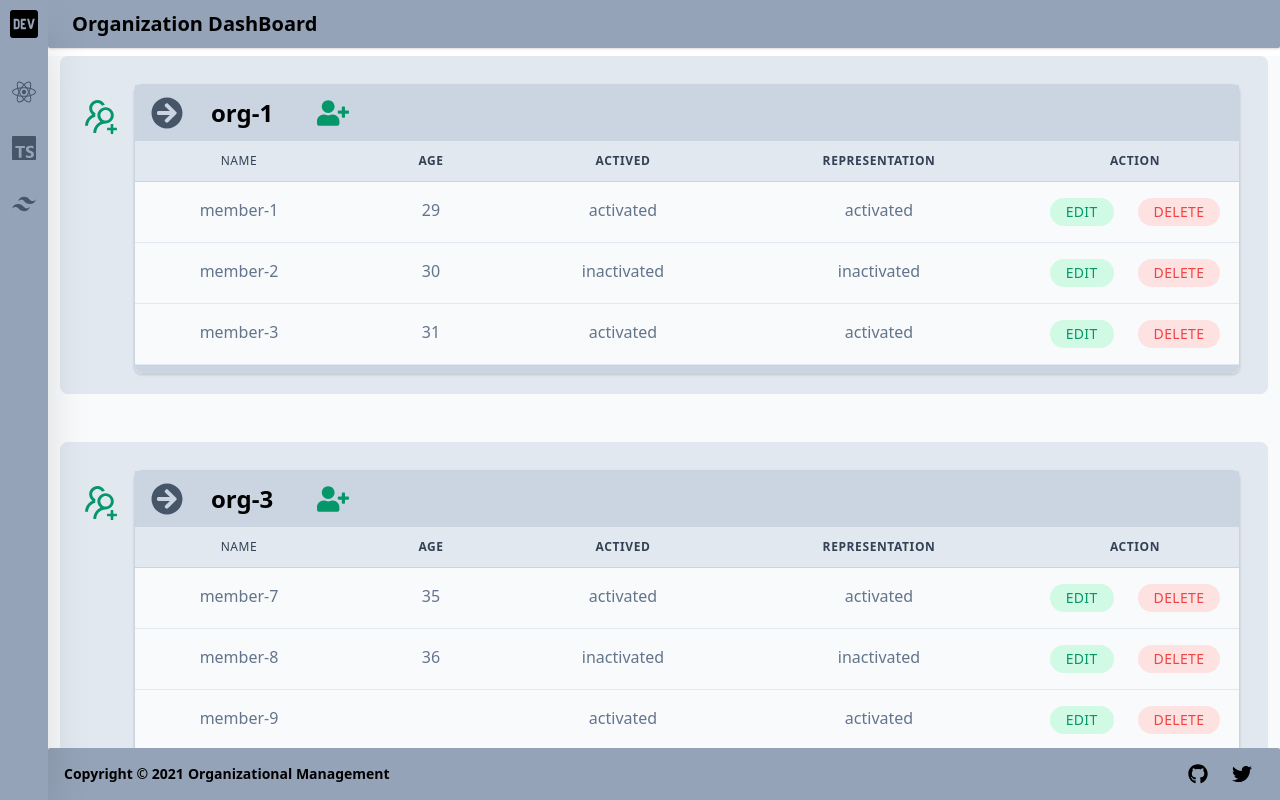
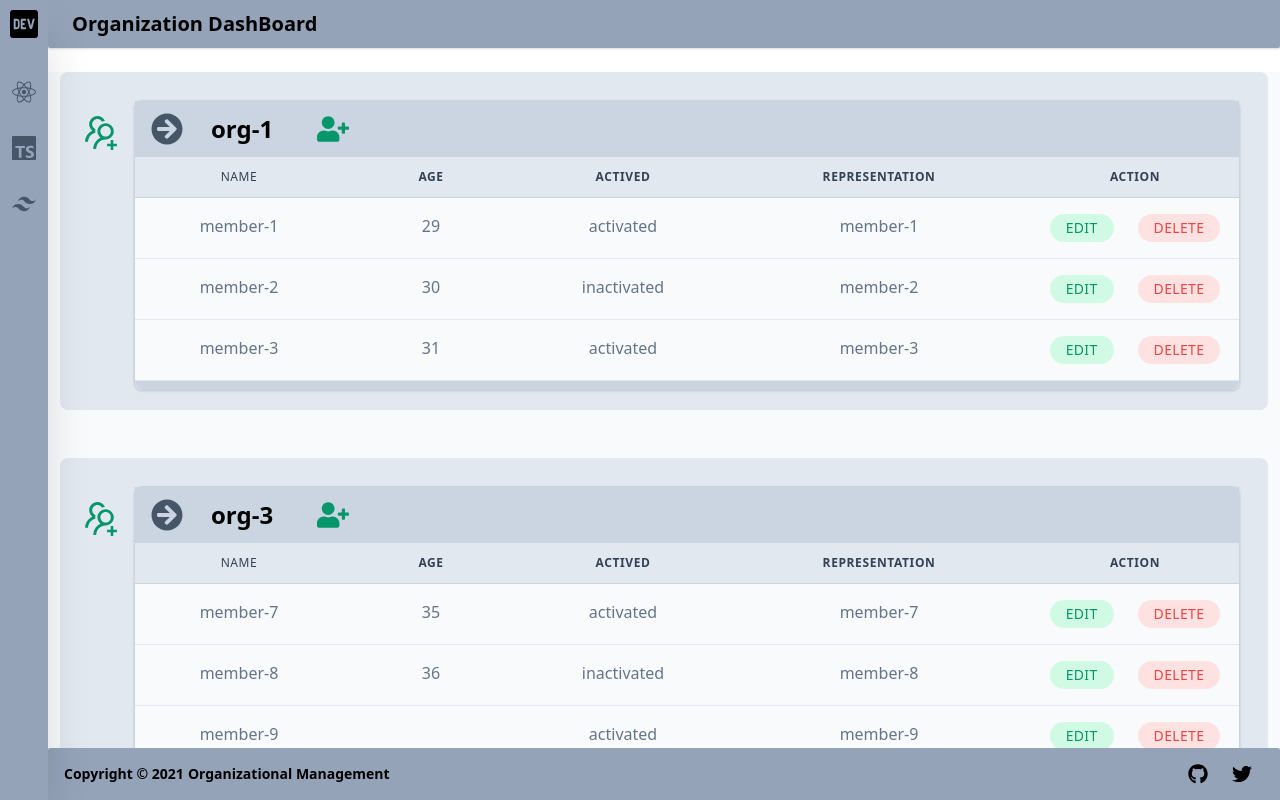
Before and after one commit to youkoucoding/organizational-management, a React (Create React App) app: page / in a window 1280 px wide. Built offline with nearby package versions, Linux system fonts and the light colour scheme; data requests are answered from the project's data file.

Commit message:
feat: add button tips

```diff
--- a/src/assets/index.css
+++ b/src/assets/index.css
@@ -6,7 +6,4 @@
   .sidebar-icon {
     @apply relative flex items-center justify-center h-8 w-8 mx-auto m-3 text-gray-600 cursor-pointer scale-100 hover:text-gray-800 hover:scale-125 transition-all duration-300;
   }
-  .sidebar-tip {
-    @apply absolute m-1 p-2 min-w-max rounded-md shadow-md bg-gray-700;
-  }
 }
--- a/src/components/buttons/AddMemberButton.tsx
+++ b/src/components/buttons/AddMemberButton.tsx
@@ -2,8 +2,15 @@ import { FaUserPlus } from "react-icons/fa";
 
 export const AddMemberButton = () => {
   return (
-    <button className="transform duration-300 hover:scale-110 hover:text-green-500 text-green-600 ml-3 pl-1">
-      <FaUserPlus size={32} />
-    </button>
+    <div className="relative group">
+      <div className="transform duration-300 hover:scale-110 hover:text-green-500 text-green-600 ml-3 pl-1">
+        <FaUserPlus size={32} />
+        <span
+          className={`group-hover:visible w-48 mx-6 py-3 absolute text-center text-gray-700 bg-gray-200 ring-2 invisible transition-opacity duration-500 ease-in-out opacity-0 group-hover:opacity-100 px-6  left-6 -top-8 rounded-md`}
+        >
+          Add New Member
+        </span>
+      </div>
+    </div>
   );
 };
--- a/src/components/buttons/AddOrgButton.tsx
+++ b/src/components/buttons/AddOrgButton.tsx
@@ -2,8 +2,15 @@ import { AiOutlineUsergroupAdd } from "react-icons/ai";
 
 export const AddOrgButton = () => {
   return (
-    <button className="transform duration-300 hover:scale-110 hover:text-green-500 text-green-600 pl-1">
-      <AiOutlineUsergroupAdd size={42} />
-    </button>
+    <div className="relative group">
+      <div className="transform duration-300 hover:scale-110 hover:text-green-500 text-green-600 pl-1">
+        <AiOutlineUsergroupAdd size={42} />
+      </div>
+      <span
+        className={`group-hover:visible w-48 mx-6 py-3 absolute text-center text-gray-700 bg-gray-200 ring-2 invisible transition-opacity duration-500 ease-in-out opacity-0 group-hover:opacity-100 px-6  left-0 -top-14 rounded-md`}
+      >
+        Add New Member
+      </span>
+    </div>
   );
 };
--- a/src/components/buttons/ToggleButton.tsx
+++ b/src/components/buttons/ToggleButton.tsx
@@ -2,12 +2,21 @@ import { FaArrowCircleRight } from "react-icons/fa";
 
 export const ToggleButton = ({ showChildren }: { showChildren: boolean }) => {
   return (
-    <div
-      className={`${
-        showChildren ? "rotate-90" : null
-      } transform duration-300 hover:scale-110 hover:text-gray-500 text-gray-600 ml-3 pl-1`}
-    >
-      <FaArrowCircleRight size={32} />
+    <div className="relative group">
+      <div
+        className={`${
+          showChildren ? "rotate-90" : null
+        } cursor-pointer transform duration-300 hover:scale-110 hover:text-gray-500 text-gray-600 ml-3 pl-1`}
+      >
+        <FaArrowCircleRight size={32} />
+      </div>
+      <span
+        className={`${
+          showChildren ? null : "group-hover:visible"
+        } absolute text-gray-700 bg-gray-200 ring-2 invisible transition-opacity duration-500 ease-in-out opacity-0 group-hover:opacity-100 px-6  left-9 -top-14 rounded-md`}
+      >
+        Show Sub Organization
+      </span>
     </div>
   );
 };
--- a/src/components/cards/Card.tsx
+++ b/src/components/cards/Card.tsx
@@ -5,7 +5,7 @@ import { AddOrgButton } from "components/buttons";
 
 export const Card = ({ renderData }: { renderData: ReadyForRenderModel }) => {
   return (
-    <div className="flex flex-row mx-3 my-2 p-4 mb-12 bg-gray-200 rounded-lg">
+    <div className="flex flex-row mx-3 my-2 mt-6 p-4 mb-12 bg-gray-200 rounded-lg">
       <div className="mt-6">
         <AddOrgButton />
       </div>
--- a/src/components/modal/MemberModal.tsx
+++ b/src/components/modal/MemberModal.tsx
@@ -4,9 +4,14 @@ import { Dialog, Transition } from "@headlessui/react";
 type Props = {
   showMemberModal: boolean;
   setShowMemberModal: (state: boolean) => void;
+  data?: string;
 };
 
-export const MemberModal = ({ showMemberModal, setShowMemberModal }: Props) => {
+export const MemberModal = ({
+  showMemberModal,
+  setShowMemberModal,
+  data,
+}: Props) => {
   const cancelButtonRef = React.useRef(null);
   return (
     <Transition.Root show={showMemberModal} as={React.Fragment}>
@@ -61,6 +66,7 @@ export const MemberModal = ({ showMemberModal, setShowMemberModal }: Props) => {
                             type="text"
                             name="name"
                             id="name"
+                            value={data}
                             autoComplete=""
                             className="mt-1 focus:ring-green-500 focus:border-green-500 block w-full shadow-sm sm:text-sm border-gray-300 rounded-md"
                           />
--- a/src/components/table/DisplayRow.tsx
+++ b/src/components/table/DisplayRow.tsx
@@ -5,7 +5,7 @@ import { MemberModel } from "model";
 
 export const DisplayRow = ({ member }: { member: MemberModel }) => {
   const [showDeleteConfirm, setShowDeleteConfirm] = React.useState(false);
-  const [showMemberModal, setShowMemberModal] = React.useState(false);
+  const [showEditMemberModal, setShowEditMemberModal] = React.useState(false);
 
   return (
     <tr className="w-full grid grid-cols-9 gap-12 bg-gray-50">
@@ -26,7 +26,7 @@ export const DisplayRow = ({ member }: { member: MemberModel }) => {
       </td>
       <td className="col-span-2 px-3 py-4 whitespace-nowrap bg-gray-50">
         <p className="flex items-center justify-center text-gray-500 font-medium">
-          {member.status}
+          {member.name}
         </p>
       </td>
       <td className="col-span-2 px-3 py-4 whitespace-nowrap bg-gray-50">
@@ -34,7 +34,7 @@ export const DisplayRow = ({ member }: { member: MemberModel }) => {
           <button
             className="bg-green-100 text-green-600 px-4 py-1 rounded-full text-sm uppercase tracking-wide font-medium"
             type="button"
-            onClick={() => setShowMemberModal(true)}
+            onClick={() => setShowEditMemberModal(true)}
           >
             edit
           </button>
@@ -46,8 +46,9 @@ export const DisplayRow = ({ member }: { member: MemberModel }) => {
             delete
           </button>
           <MemberModal
-            showMemberModal={showMemberModal}
-            setShowMemberModal={setShowMemberModal}
+            showMemberModal={showEditMemberModal}
+            setShowMemberModal={setShowEditMemberModal}
+            data={"hello"}
           />
           <DeleteConfirmModal
             showDeleteConfirm={showDeleteConfirm}
--- a/src/components/table/Table.tsx
+++ b/src/components/table/Table.tsx
@@ -5,20 +5,26 @@ import { CardTitle } from "components/cards/CardTitle";
 import { TableHead } from "components/table/TableHead";
 import { DisplayRow } from "components/table/DisplayRow";
 import { ToggleButton, AddMemberButton } from "components/buttons";
+import { MemberModal } from "components/modal/MemberModal";
 
 export const Table = ({ renderData }: { renderData: ReadyForRenderModel }) => {
   // control the children orgs's expand and collapse
   const [showChildren, setShowChildren] = React.useState(false);
+  const [showAddMemberModal, setShowAddMemberModal] = React.useState(false);
 
   const handleChildrenShow = React.useCallback(() => {
     setShowChildren(!showChildren);
   }, [showChildren, setShowChildren]);
 
+  const handleAddMemberModalShow = React.useCallback(() => {
+    setShowAddMemberModal(!showAddMemberModal);
+  }, [showAddMemberModal, setShowAddMemberModal]);
+
   // nested component
   const nestedTable = renderData.children.map((child) => {
     return (
       <div className="relative flex flex-col border-l-4">
-        <div className="ml-8">
+        <div className="ml-12">
           <Table key={child.id} renderData={child as ReadyForRenderModel} />
         </div>
       </div>
@@ -30,18 +36,19 @@ export const Table = ({ renderData }: { renderData: ReadyForRenderModel }) => {
       <div className="mx-4 sm:mx-6 lg:mx-1">
         <div className="min-w-full sm:px-6 lg:px-2">
           <div className="shadow border border-gray-300 sm:rounded-lg">
-            <form>
-              <div className="flex flex-row gap-3 items-center justify-start bg-gray-300 cursor-pointer">
+            <div className="flex flex-row gap-3 items-center justify-start bg-gray-300">
               <div onClick={handleChildrenShow}>
                 {renderData.children.length !== 0 ? (
                   <ToggleButton showChildren={showChildren} />
                 ) : null}
               </div>
               <CardTitle title={renderData.name} />
+              <div onClick={handleAddMemberModalShow}>
                 <AddMemberButton />
               </div>
+            </div>
             <table className="h-56 rounded-t-xl min-w-full divide-y divide-gray-300">
-                <thead className="sticky z-0 bg-gray-200 flex-col min-w-full">
+              <thead className="bg-gray-200 flex-col min-w-full">
                 <TableHead />
               </thead>
               <tbody className="flex flex-col bg-white divide-y divide-gray-200">
@@ -57,12 +64,19 @@ export const Table = ({ renderData }: { renderData: ReadyForRenderModel }) => {
               </tbody>
             </table>
             <div className="sticky bottom-0 py-1 rounded-b-lg bg-gray-300" />
-            </form>
           </div>
+          <MemberModal
+            showMemberModal={showAddMemberModal}
+            setShowMemberModal={setShowAddMemberModal}
+          />
         </div>
-        {showChildren ? (
-          <div className="transform duration-500">{nestedTable}</div>
-        ) : null}
+        <div
+          className={`${
+            showChildren ? "block" : "hidden"
+          } transition-all duration-1000`}
+        >
+          {nestedTable}
+        </div>
       </div>
     </div>
   );
--- a/tailwind.config.js
+++ b/tailwind.config.js
@@ -11,7 +11,9 @@ module.exports = {
     },
   },
   variants: {
-    extend: {},
+    extend: {
+      visibility: ["group-hover"],
+    },
   },
   plugins: [require("@tailwindcss/forms")],
 };
```
Lines whose indentation alone changed are shown as unchanged.
